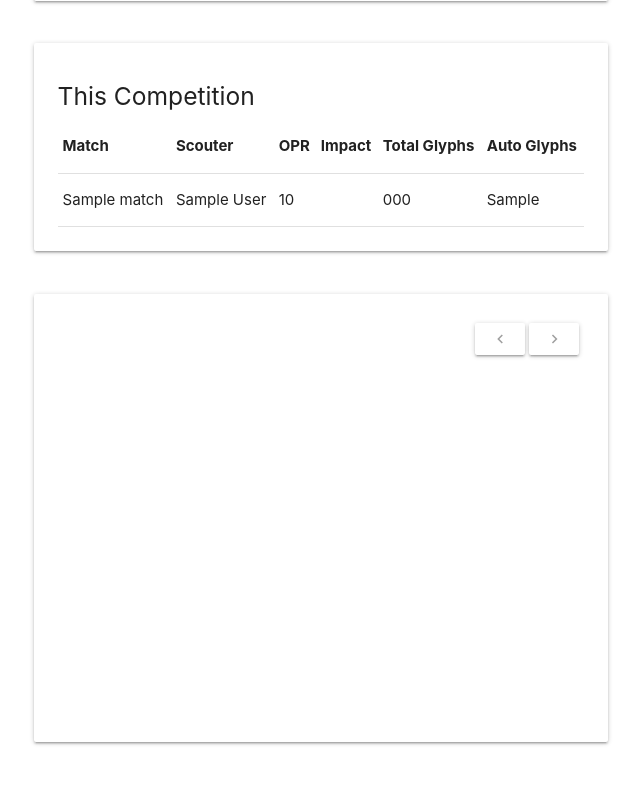
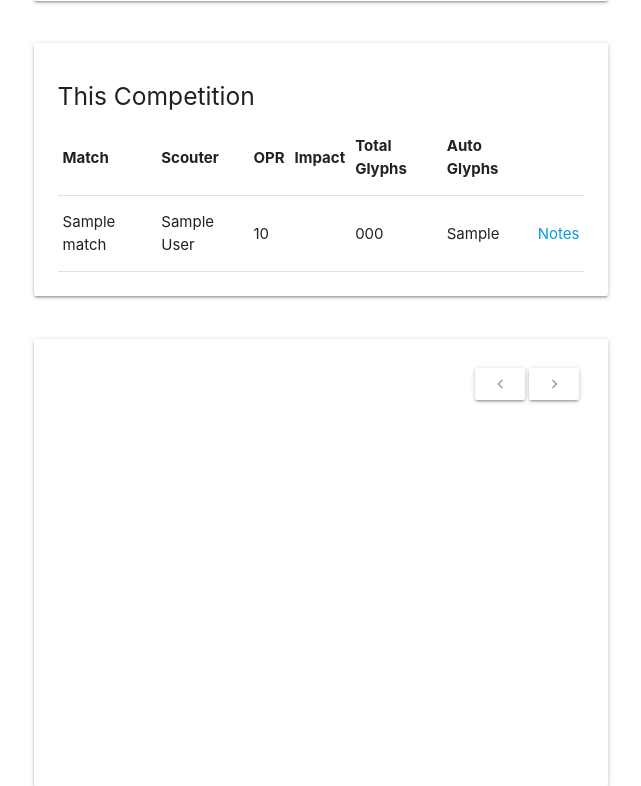
Before and after one commit to khinshankhan/project_angstrom, a Flask app: template angstrom/templates/team.html in a window 1280 px wide. Shown: the part 492-1278 px from the top of the page, without its empty margins (319-960 px from the left). Run offline with Flask 2, Linux system fonts and the light colour scheme; the template is opened without the code that fills it: most values are stand-ins (such as "Sample title", 1, 10 or a date in 2020); parts of the project's set-up code (start-up, migrations or seed data) failed here and were passed over; some libraries are stand-ins or nearby versions.

Commit message:
Incorporate notes into profile page

```diff
--- a/angstrom/templates/team.html
+++ b/angstrom/templates/team.html
@@ -50,6 +50,7 @@
           <th>Impact</th>
           <th>Total Glyphs</th>
           <th>Auto Glyphs</th>
+          <th></th>
         </tr>
         {% for i in range(0, team_data|length) %}
         <tr>
@@ -63,6 +64,11 @@
           {% endif %}
           <td>{{ team_data[i]['tasks']['04_g_tele'] }}</td>
           <td>{{ team_data[i]['tasks']['00_g_auto'] }}</td>
+          <td>
+            {% if team_data[i]['notes'] %}
+            <a class="tooltipped" data-position="right" data-tooltip="{{ team_data[i]['notes' ]}}">Notes</a>
+            {% endif %}
+          </td>
         </tr>
         {% endfor %}
       </table>
@@ -82,8 +88,19 @@
 
 {% block scripts %}
 <script src="{{ url_for('static', filename='js/visualize.js') }}"></script>
+<script>
+  document.addEventListener('DOMContentLoaded', function() {
+    var elems = document.querySelectorAll('.tooltipped');
+    var instances = M.Tooltip.init(elems, null);
+  });
+</script>
 {% endblock %}
 
 {% block style %}
 <link rel="stylesheet" type="text/css" href="{{ url_for('static', filename='css/visualize.css') }}"/>
+<style>
+  table {
+    overflow-x: auto;
+  }
+</style>
 {% endblock %}
```
